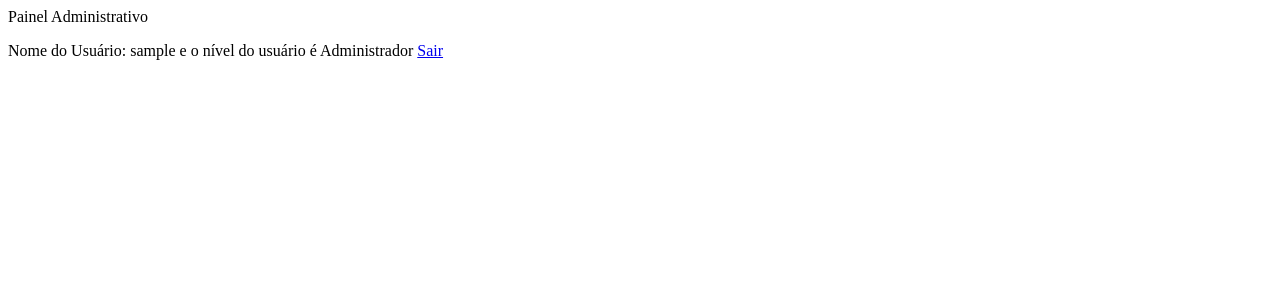
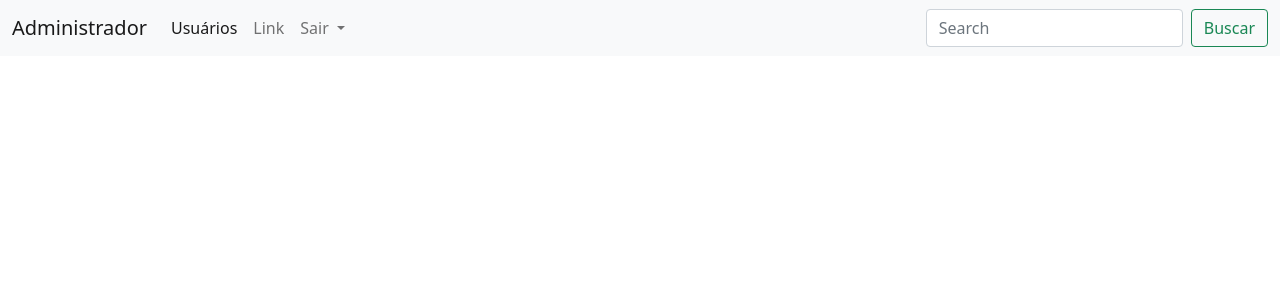
Before and after one commit to Bscanto/PHP_Repository, a PHP site: page /login/painel-adm/index.php in a window 1280 px wide. Shown: the top 300 px of the page. Run offline with PHP 8.4, Linux system fonts and the light colour scheme; the visitor is signed in with stand-in values (Sample User, id 1).

Commit message:
painel adm

```diff
--- a/Curso PHP/curso php 8/Arquivos/login/autenticar.php
+++ b/Curso PHP/curso php 8/Arquivos/login/autenticar.php
@@ -24,7 +24,7 @@ if ($total_reg > 0) {
 
   if ($nivel == 'Administrador') {
     echo "<script language='javascript'>window.location='painel-adm'</script>";
-  } else if ($nivel == 'Clientes') {
+  } else if ($nivel == 'Cliente') {
     echo "<script language='javascript'>window.location='painel-cliente'</script>";
   } else {
     echo "<script language='javascript'>window.alert('Usuario Sem Permissão para acesso')</script>";
--- a/Curso PHP/curso php 8/Arquivos/login/painel-adm/index.php
+++ b/Curso PHP/curso php 8/Arquivos/login/painel-adm/index.php
@@ -7,10 +7,62 @@ if(@$_SESSION['nivel_usuario'] != 'Administrador'){
   echo "<script language='javascript'>window.location='../index.php'</script>";
 }
 
-
+/*
 echo 'Painel Administrativo <p>';
 echo 'Nome do Usuário: ' . $_SESSION['nome_usuario'] . ' e o nível do usuário é ' .  $_SESSION['nivel_usuario'];
-
+*/
 ?>
 
-<a href="../logout.php">Sair</a>
+<!DOCTYPE html>
+<html lang="pt-br">
+<head>
+  <meta charset="UTF-8">
+  <meta name="viewport" content="width=device-width, initial-scale=1.0">
+  <title>Painel Administrativo</title>
+
+  <link href="https://cdn.jsdelivr.net/npm/bootstrap@5.0.2/dist/css/bootstrap.min.css" rel="stylesheet" integrity="sha384-EVSTQN3/azprG1Anm3QDgpJLIm9Nao0Yz1ztcQTwFspd3yD65VohhpuuCOmLASjC" crossorigin="anonymous">
+
+  <script src="https://cdn.jsdelivr.net/npm/bootstrap@5.0.2/dist/js/bootstrap.bundle.min.js" integrity="sha384-MrcW6ZMFYlzcLA8Nl+NtUVF0sA7MsXsP1UyJoMp4YLEuNSfAP+JcXn/tWtIaxVXM" crossorigin="anonymous"></script>
+
+
+</head>
+<body>
+
+<nav class="navbar navbar-expand-lg navbar-light bg-light">
+  <div class="container-fluid">
+    <a class="navbar-brand" href="index.php">Administrador</a>
+    <button class="navbar-toggler" type="button" data-bs-toggle="collapse" data-bs-target="#navbarSupportedContent" aria-controls="navbarSupportedContent" aria-expanded="false" aria-label="Toggle navigation">
+      <span class="navbar-toggler-icon"></span>
+    </button>
+    <div class="collapse navbar-collapse" id="navbarSupportedContent">
+      <ul class="navbar-nav me-auto mb-2 mb-lg-0">
+        <li class="nav-item">
+          <a class="nav-link active" aria-current="page" href="index.php">Usuários</a>
+        </li>
+        <li class="nav-item">
+          <a class="nav-link" href="#">Link</a>
+        </li>
+        <li class="nav-item dropdown">
+          <a class="nav-link dropdown-toggle" href="#" id="navbarDropdown" role="button" data-bs-toggle="dropdown" aria-expanded="false">
+            Sair
+          </a>
+          <ul class="dropdown-menu" aria-labelledby="navbarDropdown">
+
+            <li><a class="dropdown-item" href="#"><?php echo $_SESSION['nome_usuario'] ?></a></li>
+            <li><hr class="dropdown-divider"></li>
+            <li><a class="dropdown-item" href="../logout.php">Sair</a></li>
+          </ul>
+        </li>
+
+      </ul>
+      <form class="d-flex">
+        <input class="form-control me-2" type="search" placeholder="Search" aria-label="Buscar">
+        <button class="btn btn-outline-success" type="submit">Buscar</button>
+      </form>
+    </div>
+  </div>
+</nav>
+
+
+</body>
+</html>
```
Also changed, not shown: Curso PHP/curso php 8/Arquivos/login/index.php (+33 -5 lines).
